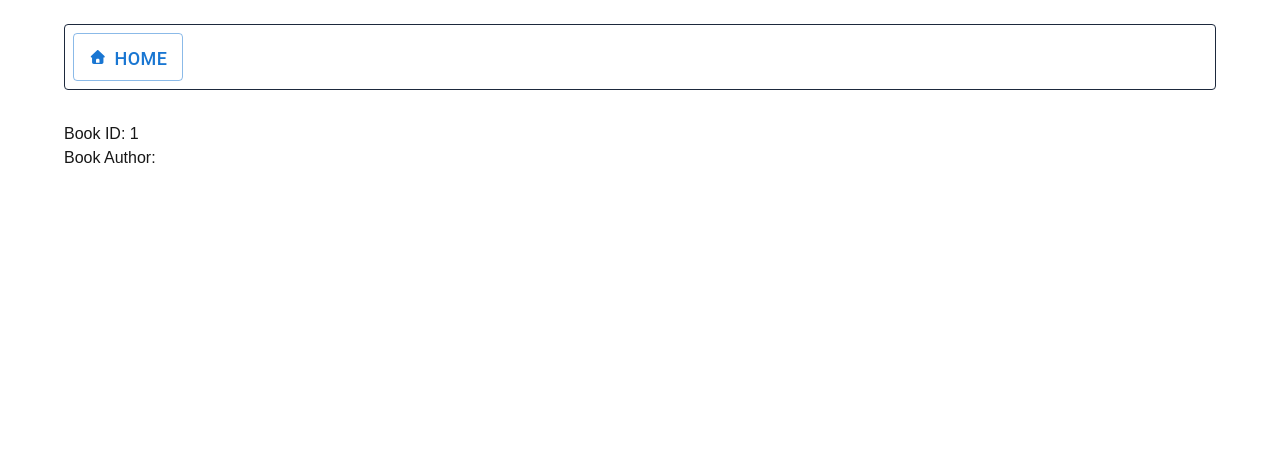
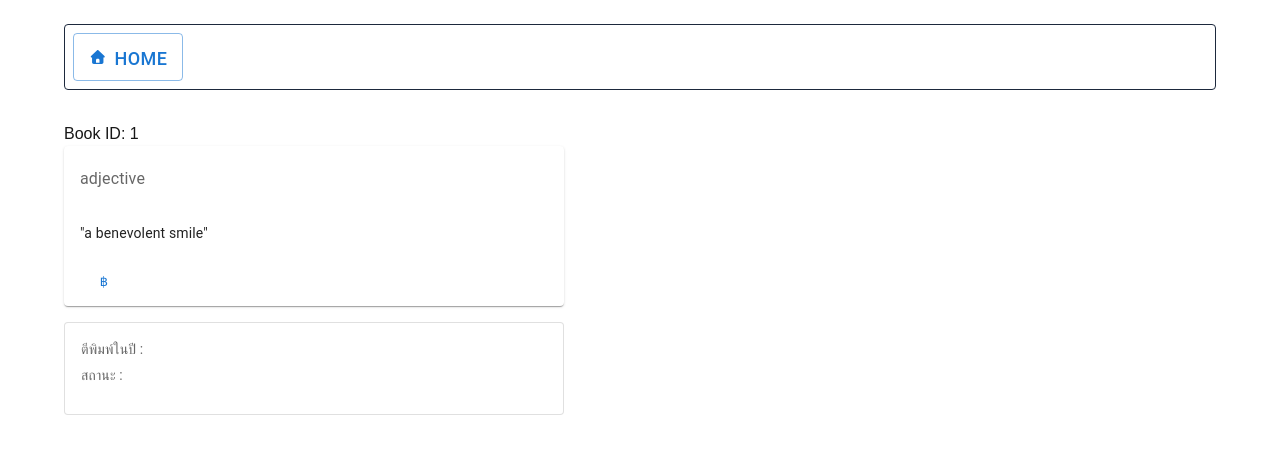
Before and after one commit to chaiyut-kun/book-app-api, a Next.js app: page /book/1 in a window 1280 px wide. Shown: the top 454 px of the page. Built offline with nearby package versions, Linux system fonts and the light colour scheme; no server answers.

Commit message:
add book card components

```diff
--- a/src/app/book/[id]/page.tsx
+++ b/src/app/book/[id]/page.tsx
@@ -4,6 +4,7 @@ import { Book, BookResponse } from "@/types/book";
 import axios from "axios";
 import { useParams } from "next/navigation";
 import { useEffect, useState } from "react";
+import { Card, CardActions, CardContent, Button, Typography } from '@mui/material';
 
 
 export default function Page() {
@@ -26,8 +27,52 @@ export default function Page() {
     return (
         <div>
             <h1>Book ID: {id}</h1>
-            <h2>Book Author: {book?.author}</h2>
+
+            <BasicCard author={book?.author} title={book?.title} description={book?.description} price={book?.price}></BasicCard>
+
         </div>
     )
 
 }
+
+
+
+export function BasicCard({ author, title, description, price, year, available }: BookCardProps) {
+  return (
+    <>
+    <Card sx={{ width: 500, minWidth: 275 }}>
+      <CardContent>
+        <Typography gutterBottom sx={{ color: 'text.secondary', fontSize: 14 }}>
+          {author}
+        </Typography>
+        <Typography variant="h5" component="div">
+          {title}
+        </Typography>
+        <Typography sx={{ color: 'text.secondary', mb: 1.5 }}>adjective</Typography>
+        <Typography variant="body2">
+          {description}
+          <br />
+          {'"a benevolent smile"'}
+        </Typography>
+      </CardContent>
+      <CardActions>
+        <Button size="small">
+            {price} ฿
+        </Button>
+      </CardActions>
+    </Card>
+
+    <Card variant="outlined" sx={{ width: 500, minWidth: 275 }} className="mt-4">
+        <CardContent>
+            <Typography sx={{ fontSize: 14 }} color="text.secondary" gutterBottom>
+                ตีพิมพ์ในปี : {year}
+            </Typography>
+            <Typography sx={{ fontSize: 14 }} color="text.secondary" gutterBottom>
+                สถานะ : {available}
+            </Typography>
+
+        </CardContent>
+    </Card>
+    </>
+  );
+}
```
Also changed, not shown: src/types/card.d.ts (added, +9 -0 lines).
